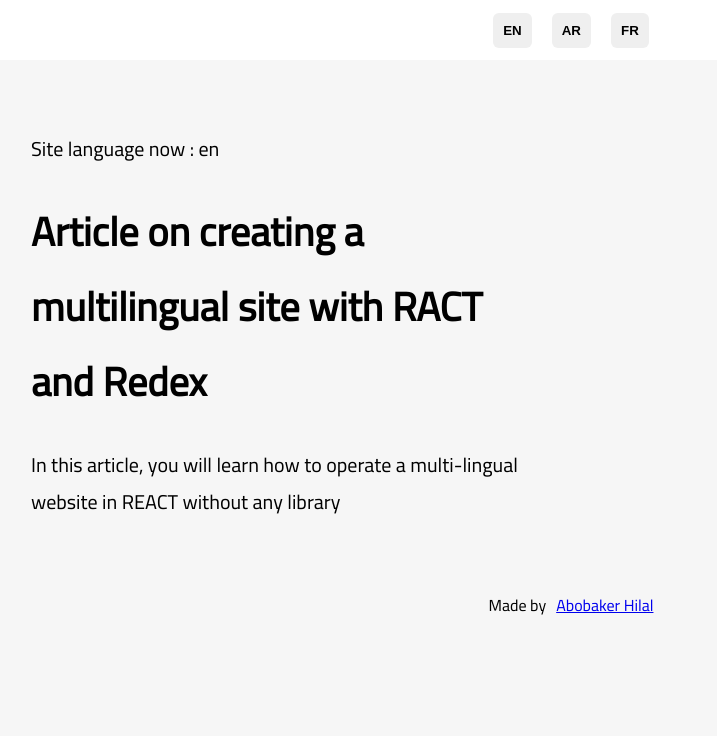
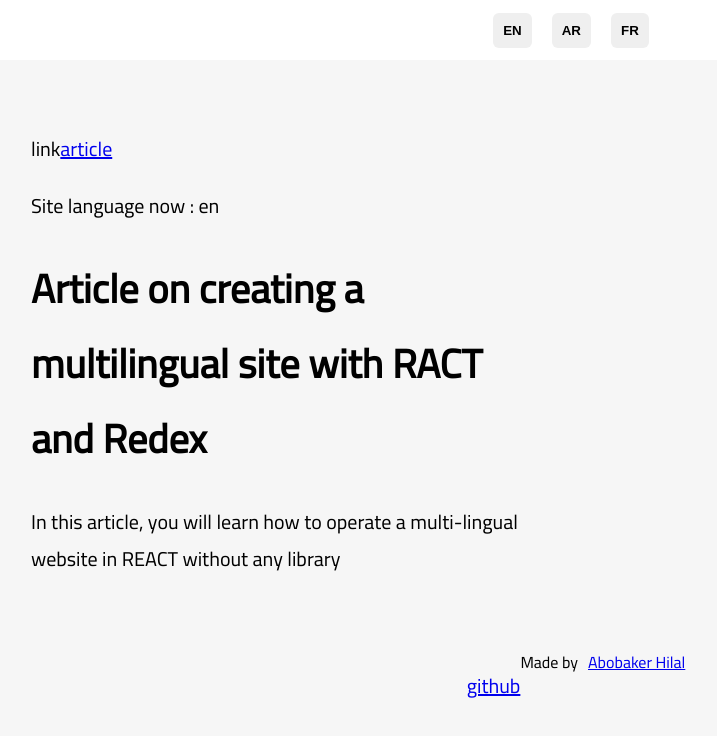
Before and after one commit to beko09/Multilingual-website-with-react-redux, a React (Create React App) app: page / in a window 1280 px wide. Shown: the top 736 px of the page, without its empty margins (69-786 px from the left). Built offline with nearby package versions, Linux system fonts and the light colour scheme.

Commit message:
add link github

```diff
--- a/src/components/content/Content.js
+++ b/src/components/content/Content.js
@@ -4,20 +4,33 @@ import './content.css';
 import { selectLanguage } from "../../redux/action/languages";
 class Content extends Component {
     render() {
-        const { title,content,youLang,lang} = this.props.languages;
+        const {
+          title,
+          content,
+          youLang,
+          lang,
+          link,
+          article,
+        } = this.props.languages;
 
 
         return (
-            <Fragment>
-                <div className="content">
-                    <p>{youLang} : {lang}</p>
-                    <h1>{title}</h1>
-                    <p>
-                        {content}
-                    </p>
-                </div>
-            </Fragment>
-        )
+          <Fragment>
+            <div className="content">
+              <p>
+                <span>{link}</span>
+                <a href="https://medium.com/@abobakerhlal09/multilingual-site-by-react-and-redux-d8a8dc961817">
+                  {article}
+                </a>
+              </p>
+              <p>
+                {youLang} : {lang}
+              </p>
+              <h1>{title}</h1>
+              <p>{content}</p>
+            </div>
+          </Fragment>
+        );
     }
 }
 
--- a/src/components/footer/Footer.js
+++ b/src/components/footer/Footer.js
@@ -1,8 +1,13 @@
 import React from 'react'
 export default function footer() {
     return (
-        <div className="footer">
-            Made by <a href='http://www.beko4learn.com'>Abobaker Hilal</a>
-        </div>
-    )
+      <div className="footer">
+        <p>
+          <a href="https://github.com/beko09/Multilingual-website-with-react-redux">
+            github
+          </a>
+        </p>
+        Made by <a href="http://www.beko4learn.com">Abobaker Hilal</a>
+      </div>
+    );
 }
--- a/src/components/languages/languages.js
+++ b/src/components/languages/languages.js
@@ -1,23 +1,33 @@
 export const languages = {
          english: {
-    dir:'ltr',
-    lang: 'en',
-    title:'Article on creating a multilingual site with RACT and Redex',
-    content:'In this article, you will learn how to operate a multi-lingual website in REACT without any library',
+           dir: "ltr",
+           lang: "en",
+           title: "Article on creating a multilingual site with RACT and Redex",
+           content:
+             "In this article, you will learn how to operate a multi-lingual website in REACT without any library",
            youLang: "Site language now",
+           link: "link",
+           article: "article",
          },
          arbic: {
-    dir: 'rtl',
-    lang: 'ar',
-    title:'مقال حول إنشاء موقع متعدد اللغات بواسطة رياكت وريدكس',
-    content:'في هذه المقالة ، ستتعلم كيفية تشغيل موقع ويب متعدد اللغات في REACT بدون أي مكتبة',
-    youLang:"لغة الموقع الان",
+           dir: "rtl",
+           lang: "ar",
+           title: "مقال حول إنشاء موقع متعدد اللغات بواسطة رياكت وريدكس",
+           content:
+             "في هذه المقالة ، ستتعلم كيفية تشغيل موقع ويب متعدد اللغات في REACT بدون أي مكتبة",
+           youLang: "لغة الموقع الان",
+           link: "رابط",
+           article: "المقال",
          },
          france: {
-    dir: 'ltr',
-    lang: 'fr',
-    title: "Article sur la création d'un site multilingue avec RACT et Redex",
-    content: 'Dans cet article, vous apprendrez à faire fonctionner un site Web multilingue dans REACT sans aucune bibliothèque',
+           dir: "ltr",
+           lang: "fr",
+           title:
+             "Article sur la création d'un site multilingue avec RACT et Redex",
+           content:
+             "Dans cet article, vous apprendrez à faire fonctionner un site Web multilingue dans REACT sans aucune bibliothèque",
            youLang: "Langue du site maintenant",
+           link: "lien",
+           article: "l'article",
          },
        };
```
Lines whose indentation alone changed are shown as unchanged.
